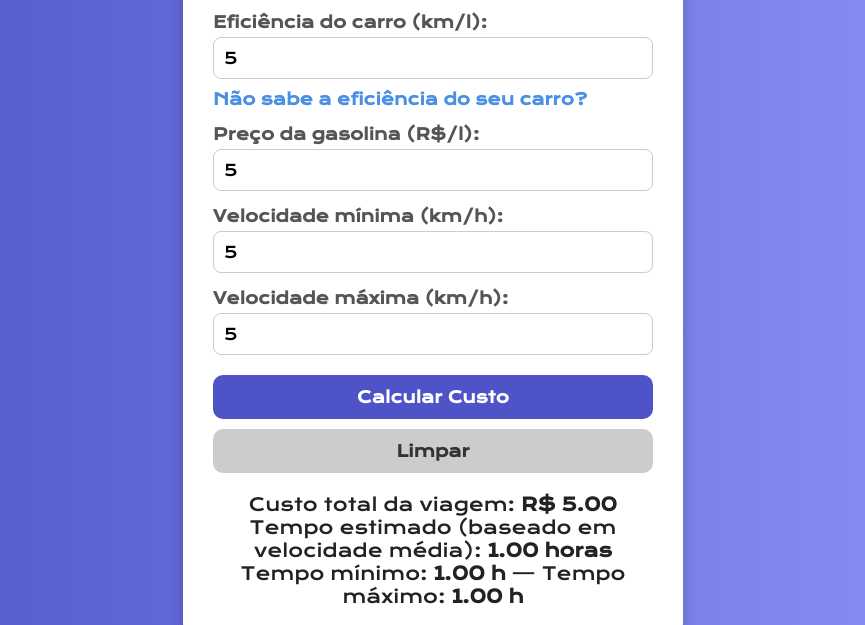
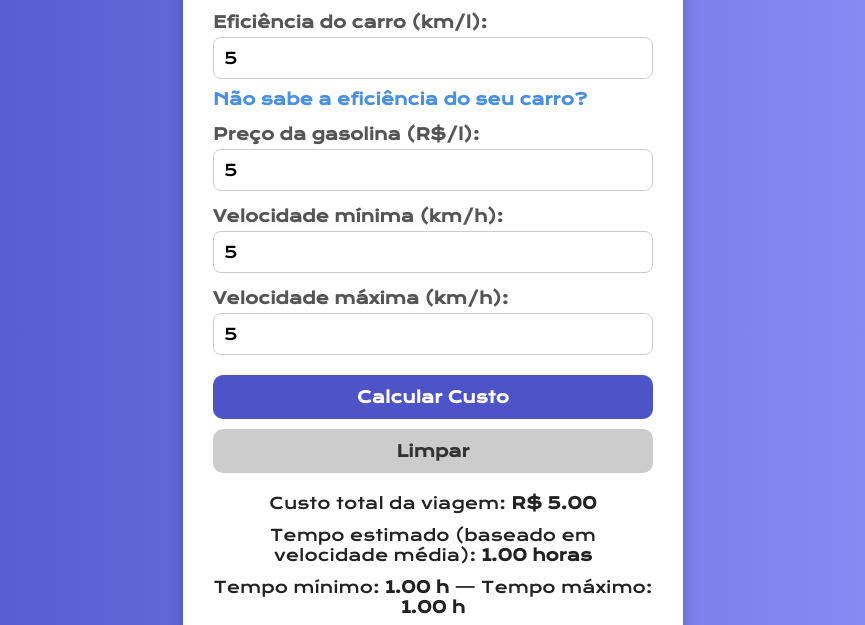
Before and after one commit to RafinhasouzaDEV/CalculandoViagem, a plain HTML site: page index.html in a window 1280 px wide. Both pictures are taken after typing "5", "5", "5", "5", "5" into the empty fields and a click on the button "Calcular Custo". Shown: the part 175-800 px from the top of the page, without its empty margins (207-1072 px from the left). Drawn offline with nearby package versions, Linux system fonts and the light colour scheme.

Commit message:
alteração do espaço entre o resultado

```diff
--- a/css/style.css
+++ b/css/style.css
@@ -87,11 +87,14 @@ button.limpar:hover {
     background-color: #aaa;
 }
 
+.espacado {
+    margin-bottom: 12px;
+}
 
 #resultado {
     margin-top: 20px;
     text-align: center;
-    font-size: 18px;
+    font-size: 16px;
     color: #222;
 }
 
--- a/js/index.js
+++ b/js/index.js
@@ -19,10 +19,9 @@ function calcularViagem() {
   const tempoMax = distancia / velocidadeMin;
   const tempoMedio = (tempoMin + tempoMax) / 2;
 
-  resultado.innerHTML = `
-    <p>Custo total da viagem: <strong>R$ ${custoTotal.toFixed(2)}</strong></p>
-    <p>Tempo estimado (baseado em velocidade média): <strong>${tempoMedio.toFixed(2)} horas</strong></p>
-    <p>Tempo mínimo: <strong>${tempoMin.toFixed(2)} h</strong> — Tempo máximo: <strong>${tempoMax.toFixed(2)} h</strong></p>`;
+  resultado.innerHTML = `<p class="espacado">Custo total da viagem: <strong>R$ ${custoTotal.toFixed(2)}</strong></p>
+    <p class="espacado">Tempo estimado (baseado em velocidade média): <strong>${tempoMedio.toFixed(2)} horas</strong></p>
+    <p class="espacado">Tempo mínimo: <strong>${tempoMin.toFixed(2)} h</strong> — Tempo máximo: <strong>${tempoMax.toFixed(2)} h</strong></p>`;
 }
 
 function limparCampos() {
```
